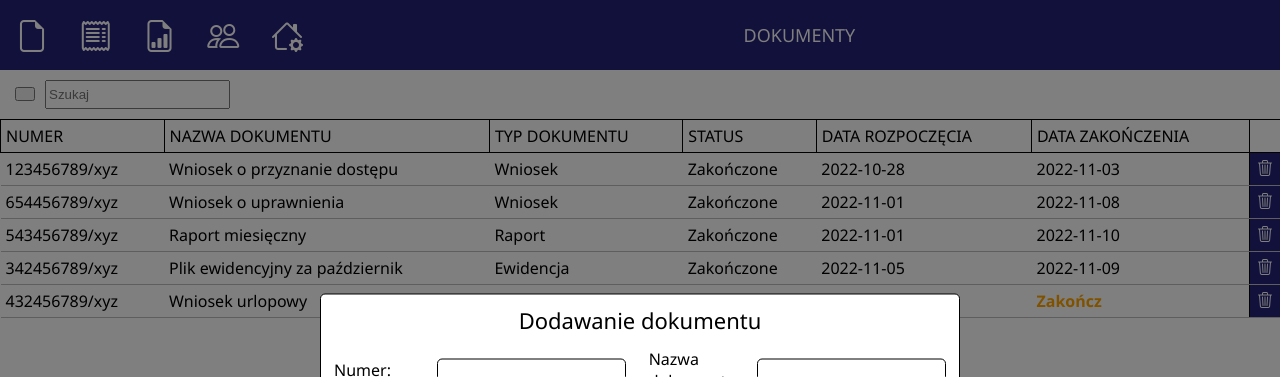
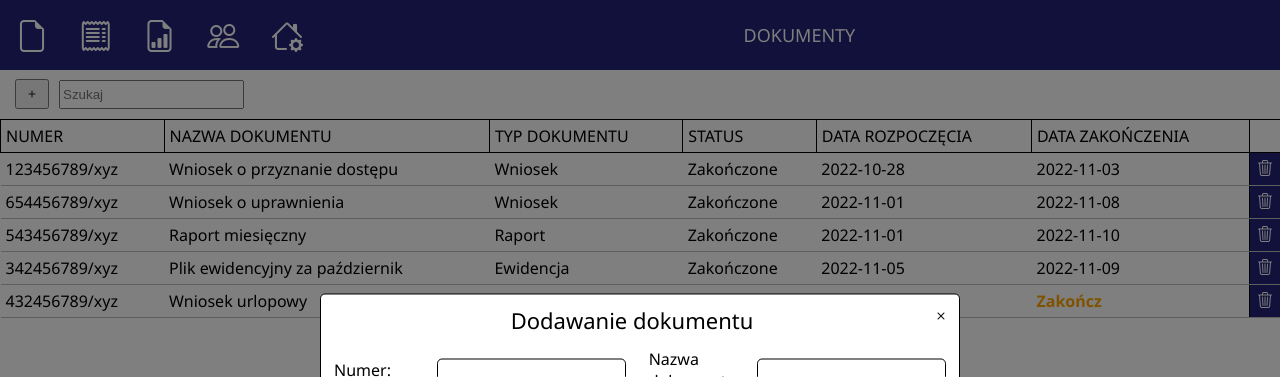
Before and after one commit to B0BBEY/strona-cms, a plain HTML site: page index.html in a window 1280 px wide. Both pictures are taken after a click on the button 25 px from the left and 94 px from the top of the page. Shown: the top 377 px of the page. Drawn offline with nearby package versions, Linux system fonts and the light colour scheme.

Commit message:
Update index.html

```diff
--- a/index.html
+++ b/index.html
@@ -15,7 +15,7 @@
             <div class="popup-docs">
                 <div style="width: 100%; text-align: center; margin-bottom: 10px;">
                     <span style="font-size: 22px; float: center;">Dodawanie dokumentu</span>
-                    <span style="float: right;"> <i style="color: black; cursor: pointer;" class="fa fa-close" id="closePopupBtn"></i> </span>
+                    <span style="float: right;"> <i style="color: black; cursor: pointer;" class="bi bi-x" id="closePopupBtn"></i> </span>
                 </div>
 
                 <div style="display: flex;">
@@ -57,7 +57,7 @@
                     <div class="documents-container show">
 
                         <div class="documents-top-menu">
-                            <button class="openBtn"><i class="fa fa-plus"></i></button>
+                            <button class="openBtn"><i class="bi bi-plus"></i></button>
                             <input type="text" class="searchDoc" placeholder="Szukaj">
                         </div>
 
```
